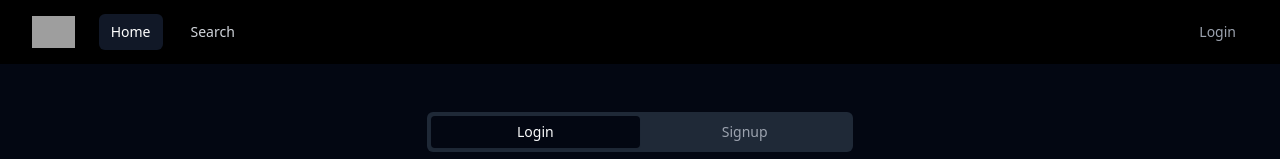
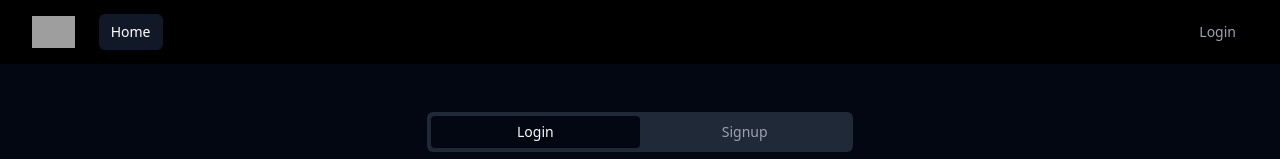
Before and after one commit to aargeee/Acadmefe, a React (Vite) app: page /login in a window 1280 px wide. Shown: the top 159 px of the page. Built offline with nearby package versions, Linux system fonts and the light colour scheme; grey boxes are pictures that could not be loaded.

Commit message:
remove search tab

```diff
--- a/src/Navbar.tsx
+++ b/src/Navbar.tsx
@@ -71,12 +71,6 @@
                   aria-current="page"
                 >
                   Home
-                </a>
-                <a
-                  href="/search"
-                  className="rounded-md px-3 py-2 text-sm font-medium text-gray-300 hover:bg-gray-700 hover:text-white"
-                >
-                  Search
                 </a>
               </div>
             </div>
```
